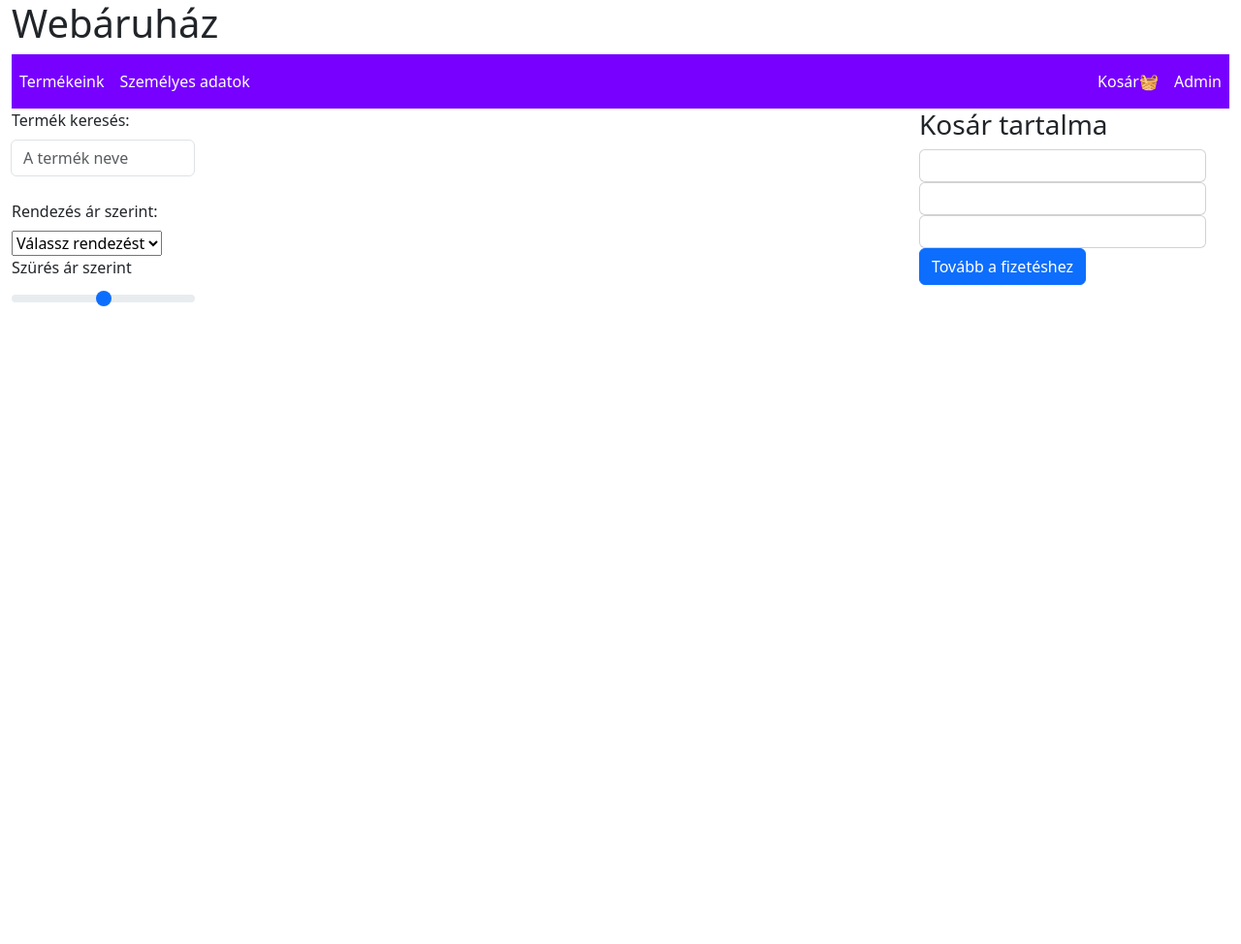
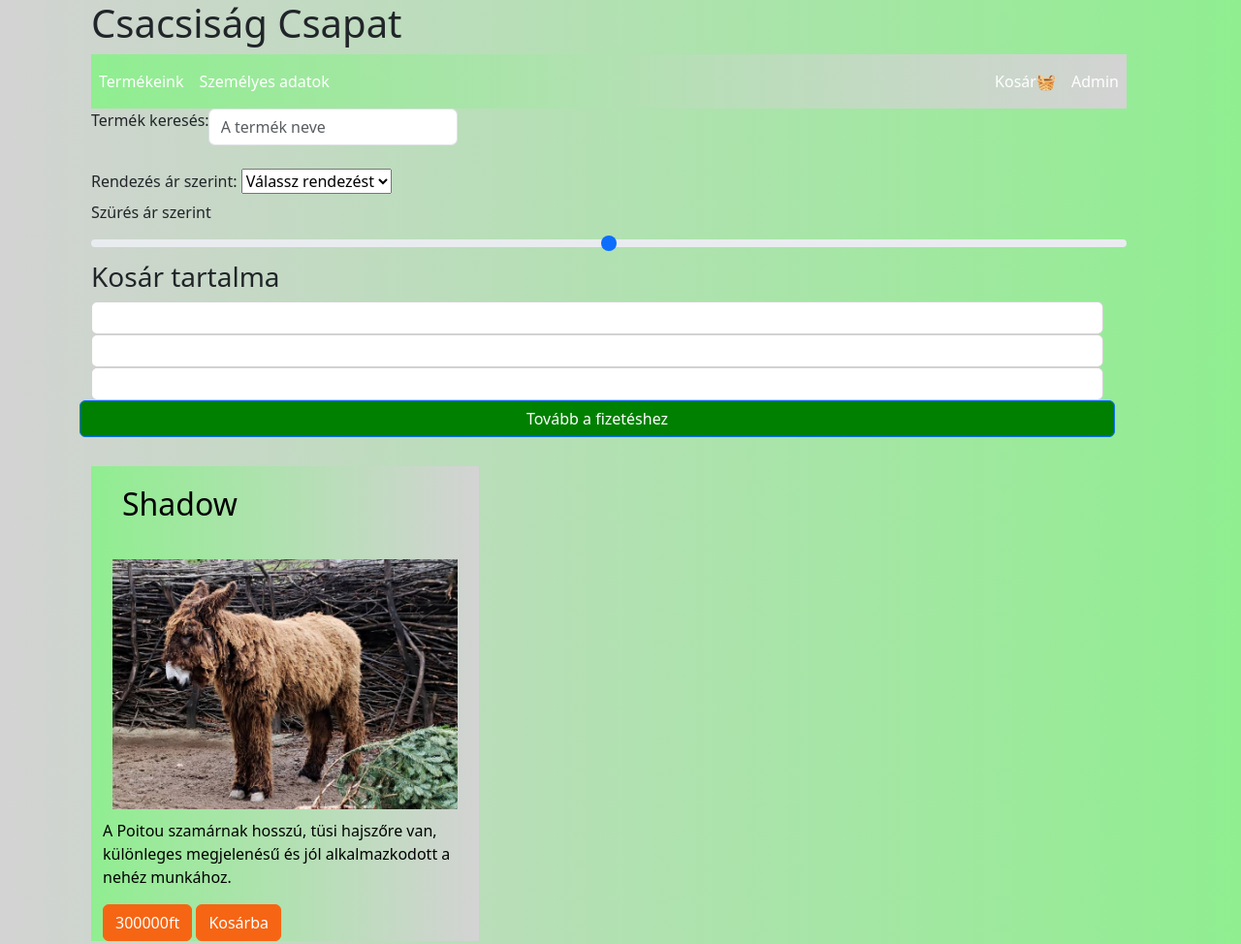
Before and after one commit to leventepatrik/Webaruhaz, a plain HTML site: page index.html in a window 1280 px wide. Shown: the top 974 px of the page at 97% size. Before the commit the page ends 800 px from the top, so only its background shows below. Drawn offline with nearby package versions, Linux system fonts and the light colour scheme.

Commit message:
minden is oké

```diff
--- a/adat.js
+++ b/adat.js
@@ -1,6 +1,6 @@
 export const szamarLISTA=[
     {
-    nev:"shadow",
+    nev:"Shadow",
     fajta:"Poitou",
     szin:"fekete",
     magassag:"160",
@@ -28,7 +28,7 @@ export const szamarLISTA=[
     magassag:"140",
     szul_datum:"2022.01.04",
     ar:"180000ft",
-    kep:"kepek/amiatian.png",
+    kep:"kepek/csacsi.png",
     termekleiras:"Az Amiatina egy ritka olasz szamarafajta, melyet az Amiata-hegyek területén tenyésztenek, jellegzetes hosszú, dús szőrével és erős testfelépítésével.",
     },
     {
@@ -38,11 +38,11 @@ export const szamarLISTA=[
     magassag:"170",
     szul_datum:"2023.06.23",
     ar:"340783ft",
-    kep:"kepek/Bourbonnais.png",
+    kep:"kepek/szia.png",
     termekleiras:"A Bourbonnais szamár Franciaországban őshonos, közepes méretű, erős, de elegáns megjelenésű fajta.",
     } ,
     {
-    nev:"samantha",
+    nev:"Samantha",
     fajta:"cotentin ",
     szin:"fekete",
     magassag:"155",
--- a/fugveny.js
+++ b/fugveny.js
@@ -6,13 +6,14 @@ export function kartyaosszeallit(szamarLISTA){
 
     szamarLISTA.forEach((szamar) => {
         kartyaTxt+=`
-        <div class="col-md-6" style="padding-top:30px; margin: auto">
-                <div class="card mb-3" style="width: 400px;  background-color: #BB5528;">
-                <h2 style="color:white; padding:20px;">${szamar.nev}</h2>
+
+        <div class=" row" style="padding-top:30px; margin: auto">
+                <div class="col-sm-4" style="width: 400px;   background-image: linear-gradient(to right, lightgreen ,lightgray );">
+                <h2 style="color:black; padding:20px;">${szamar.nev}</h2>
                 <img class="card-img-top" src="${szamar.kep}" alt="Kártya kép" style="width:100%; padding:10px; ">
                 <div class="card-body">
                     <h4 class="card-title"></h4>
-                    <p class="card-text" style="color:white;">${szamar.termekleiras}</p>
+                    <p class="card-text" style="color:black;">${szamar.termekleiras}</p>
                     <a href="#" class="btn btn-primary" style="background-color: #F66513; border-color: #F66513">${szamar.ar}</a>
                     <a href="#" class="btn btn-primary" style="background-color: #F66513; border-color: #F66513" class=".kosarbaGomb">Kosárba</a>
                 </div>
--- a/index.html
+++ b/index.html
@@ -6,18 +6,19 @@
     <meta name="viewport" content="width=device-width, initial-scale=1.0">
     <title>Paróczi Levente Patrik</title>
     <script type="module" src="index.js"></script>
+    <script src="https://ajax.googleapis.com/ajax/libs/jquery/3.7.1/jquery.min.js"></script>
     <link href="bootstrap-5.3.3-dist/css/bootstrap.min.css" rel="stylesheet">
     <link rel="stylesheet" href="style.css">
 
 </head>
 
-<body class="container-fluid">
-    <main class="row">
-        <header class="col-md-12">
-            <h1>Webáruház</h1>
+<body class="container">
+    <main class="container row">
+        <header>
+            <h1>Csacsiság Csapat</h1>
         </header>
-        <nav class="col-lg-12">
-            <div class="container-fluid navbar navbar-expand-sm" style="background-color: rgb(119, 0, 255);">
+        <nav>
+            <div class="container-fluid navbar navbar-expand-sm" style=" background-image: linear-gradient(to right, lightgreen ,lightgray );">
                 <ul class="navbar-nav me-auto">
                     <li class="nav-item">
                         <a class="nav-link" href="index.html" style="color: white;">Termékeink</a>
@@ -36,8 +37,8 @@
                 </ul>
             </div>
         </nav>
-
-        <aside class="col-md-2">
+        <aside class="bal">
+            <div>
                 <form>
                     <div class="input-group">
                         <label for="rendezesArak" class="form-label">Termék keresés:</label>
@@ -49,7 +50,6 @@
                             </button>
                         </div>
                     </div>
-
                     <div class="rendezes">
                         <label for="rendezesArak" class="form-label">Rendezés ár szerint:</label>
                         <select id="rendezesArak">
@@ -58,21 +58,15 @@
                             <option value="csokkeno">Növekvő árak⬆️</option>
                           </select>
                     </div>
-
                     <label for="customRange" class="form-label">Szürés ár szerint</label>
                     <input type="range" class="form-range" id="customRange">
                 </form>
+            </div>
         </aside>
-        <article class="col-md-7 row kartyaTarolo">
-
-
-
-        </article>
-        <aside class="col-md-3">
+        <aside class="row">
             <div id="accordion">
                 <h3>Kosár tartalma</h3>
                 <div class="card">
-
                     <div id="collapseOne" class="collapse show" data-bs-parent="#accordion">
                         <div class="card-body">
 
@@ -80,7 +74,6 @@
                     </div>
                 </div>
                 <div class="card">
-
                     <div id="collapseOne" class="collapse show" data-bs-parent="#accordion">
                         <div class="card-body">
 
@@ -88,7 +81,6 @@
                     </div>
                 </div>
                 <div class="card">
-
                     <div id="collapseOne" class="collapse show" data-bs-parent="#accordion">
                         <div class="card-body">
 
@@ -96,10 +88,12 @@
                     </div>
                 </div>
             </div>
-            <button type="button" class="btn btn-primary">Tovább a fizetéshez</button>
+            <button type="button" class="btn btn-primary"style="background-color:green">Tovább a fizetéshez</button>
         </aside>
-
-        <footer class="col-md-12">
+        <article class="container row">
+            <div class="row col-md-7 kartyaTarolo"></div>
+        </article>
+        <footer>
 
         </footer>
     </main>
--- a/style.css
+++ b/style.css
@@ -0,0 +1,7 @@
+body{
+    background-image: linear-gradient(to right, lightgray , lightgreen);
+
+}
+.bal{
+    float: left;
+}
```
Also changed, not shown: kepek/csacsi.png (added), kepek/hatter.png (added), kepek/hatter1.png (added), kepek/images.jpg (added), kepek/szia.png (added). Lines whose indentation alone changed are shown as unchanged.
